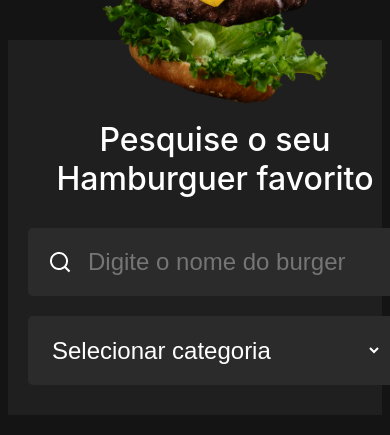
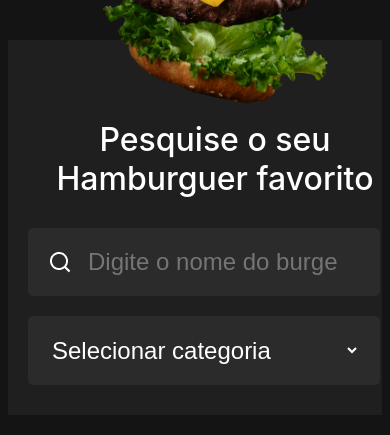
Before and after one commit to GeoreCruz/burger, a plain HTML site: page index.html in a window 390 px wide. Shown: the part 800-1235 px from the top of the page. Drawn offline with Linux system fonts and the light colour scheme.

Commit message:
correção

```diff
--- a/style.css
+++ b/style.css
@@ -18,7 +18,7 @@ body{
 .container{
     width: 100%;
     margin: auto;
-    max-width: 1200px;
+    max-width: 1000px;
     padding: 0 20px;
 }
 
@@ -350,6 +350,11 @@ footer .copyrights a:hover {
         gap: 20px;
 
     }
+
+    .search input,
+.search select {
+    width: 94%;
+}
 }
 
 @media (max-width: 500px ){
```
Also changed, not shown: 1 other file.
